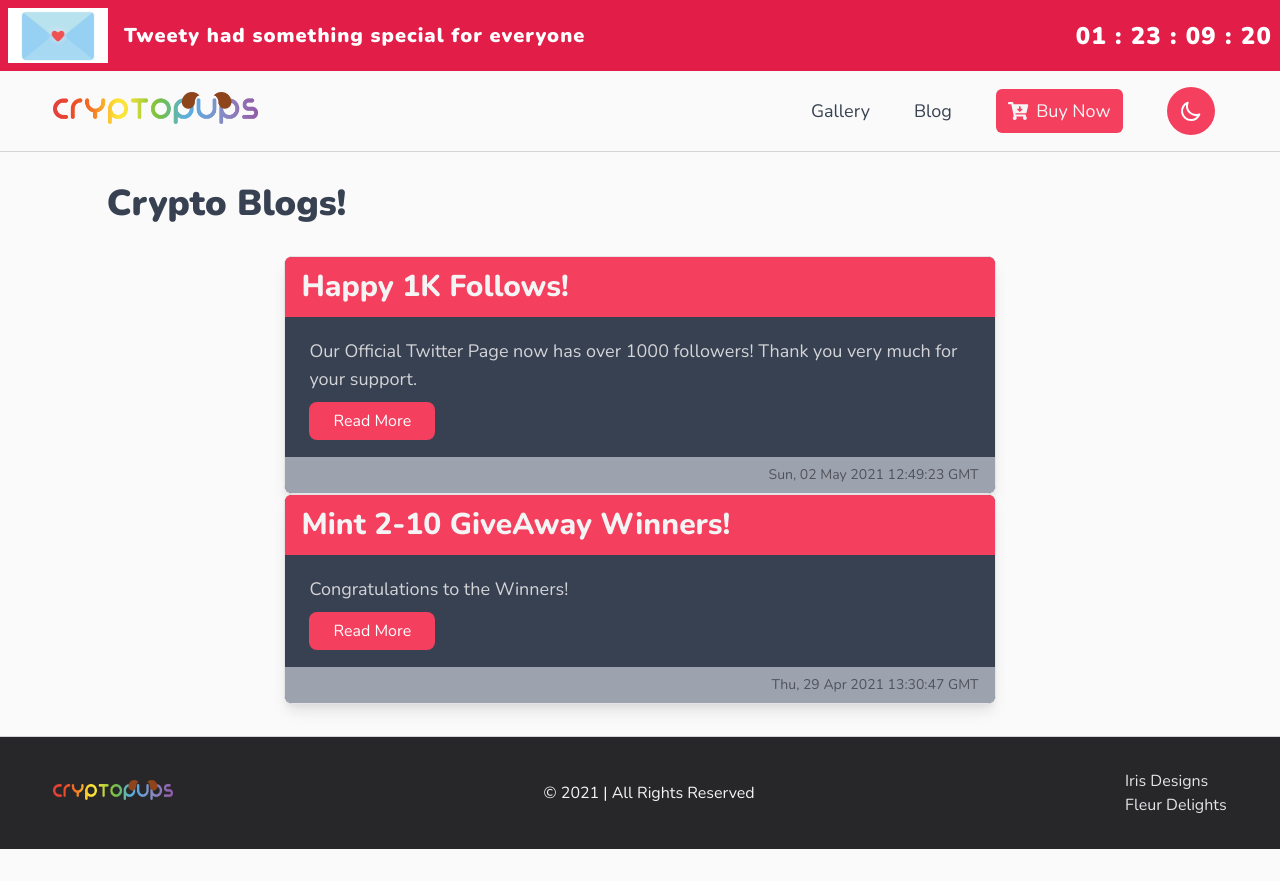
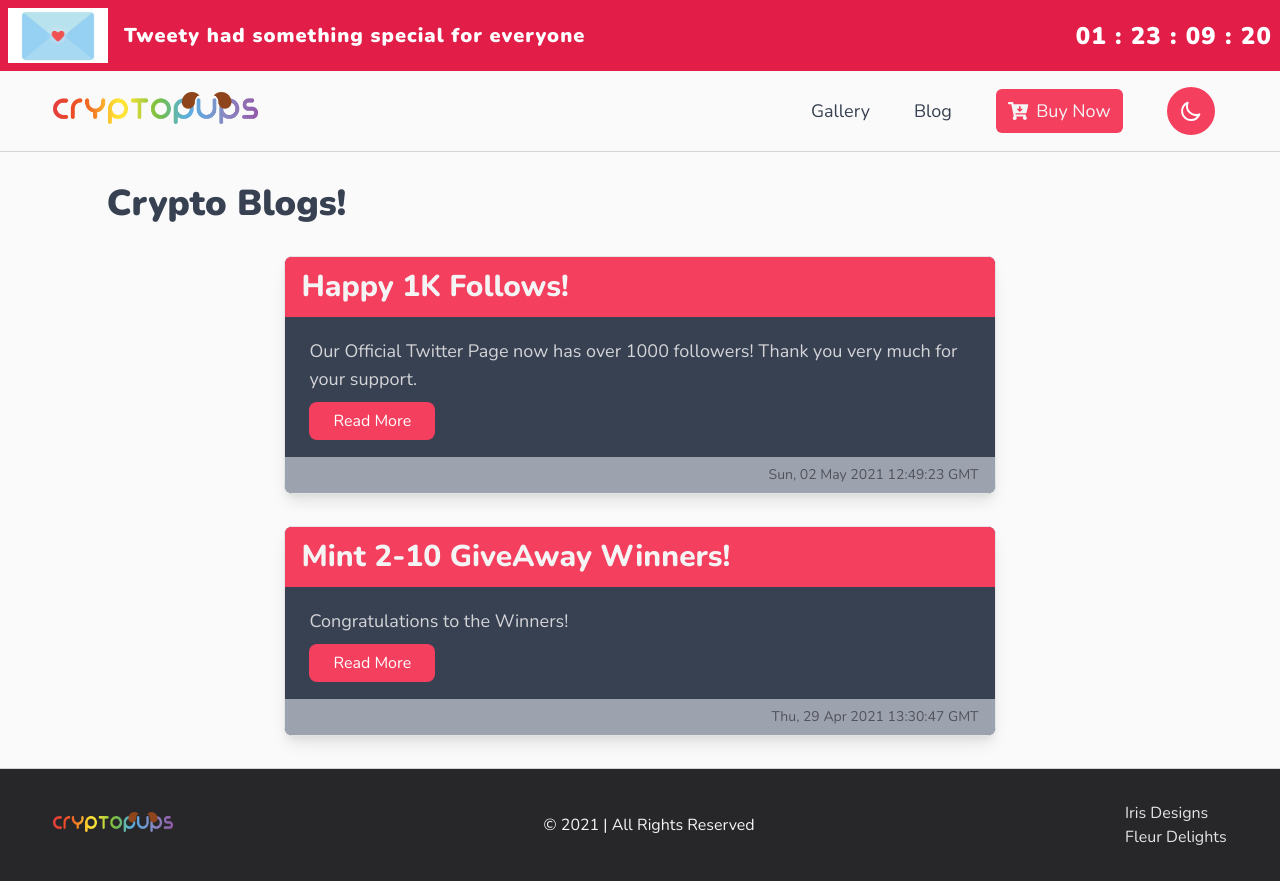
Before and after one commit to TheBoringDude/cryptopups, a Next.js app: page /blog in a window 1280 px wide. Before the commit the page ends 849 px from the top, so only its background shows below. Built offline with nearby package versions, Linux system fonts and the light colour scheme; what @tailwindcss/typography would draw is missing.

Commit message:
fix blogs spacing

```diff
--- a/src/pages/blog.tsx
+++ b/src/pages/blog.tsx
@@ -39,7 +39,7 @@ const BlogPage = ({ blogs, event }: AllBlogStaticProps) => {
             {blogs.map((blog, index) => (
               <div
                 key={index}
-                className="bg-coolGray-700 dark:bg-coolGray-800 rounded-lg shadow-lg border dark:border-gray-800"
+                className="my-8 bg-coolGray-700 dark:bg-coolGray-800 rounded-lg shadow-lg border dark:border-gray-800"
               >
                 <h3
                   className={`${pupmode?.color} text-2xl md:text-3xl text-gray-100 font-extrabold py-3 pl-4 rounded-t-md`}
```
